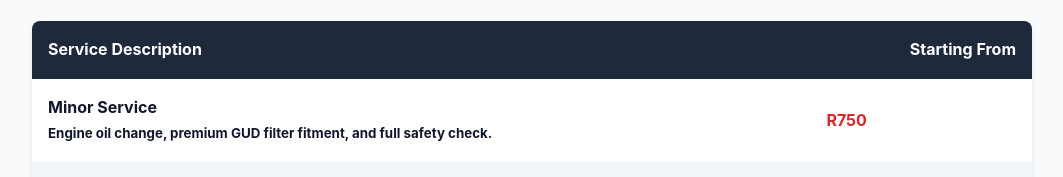
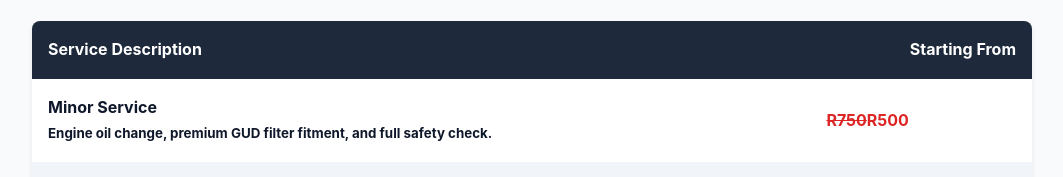
Before and after one commit to PrecAuto/PrecAuto.github.io, a plain HTML site: page index.html in a window 1280 px wide. Shown: the part 921-1098 px from the top of the page, without its empty margins (108-1171 px from the left). Drawn offline with Linux system fonts and the light colour scheme.

Commit message:
Update index.html

```diff
--- a/index.html
+++ b/index.html
@@ -276,7 +276,7 @@
                 <tbody>
                     <tr>
                         <td><strong>Minor Service</strong><br><small>Engine oil change, premium GUD filter fitment, and full safety check.</small></td>
-                        <td class="price">R750</td>
+                        <td class="price"><s>R750</s>R500</td>
                     </tr>
                     <tr>
                         <td><strong>Brake Pad Replacement</strong><br><small>Premium pads fitted (ATE / Ferodo) including sensor clips adjustment.</small></td>
```
